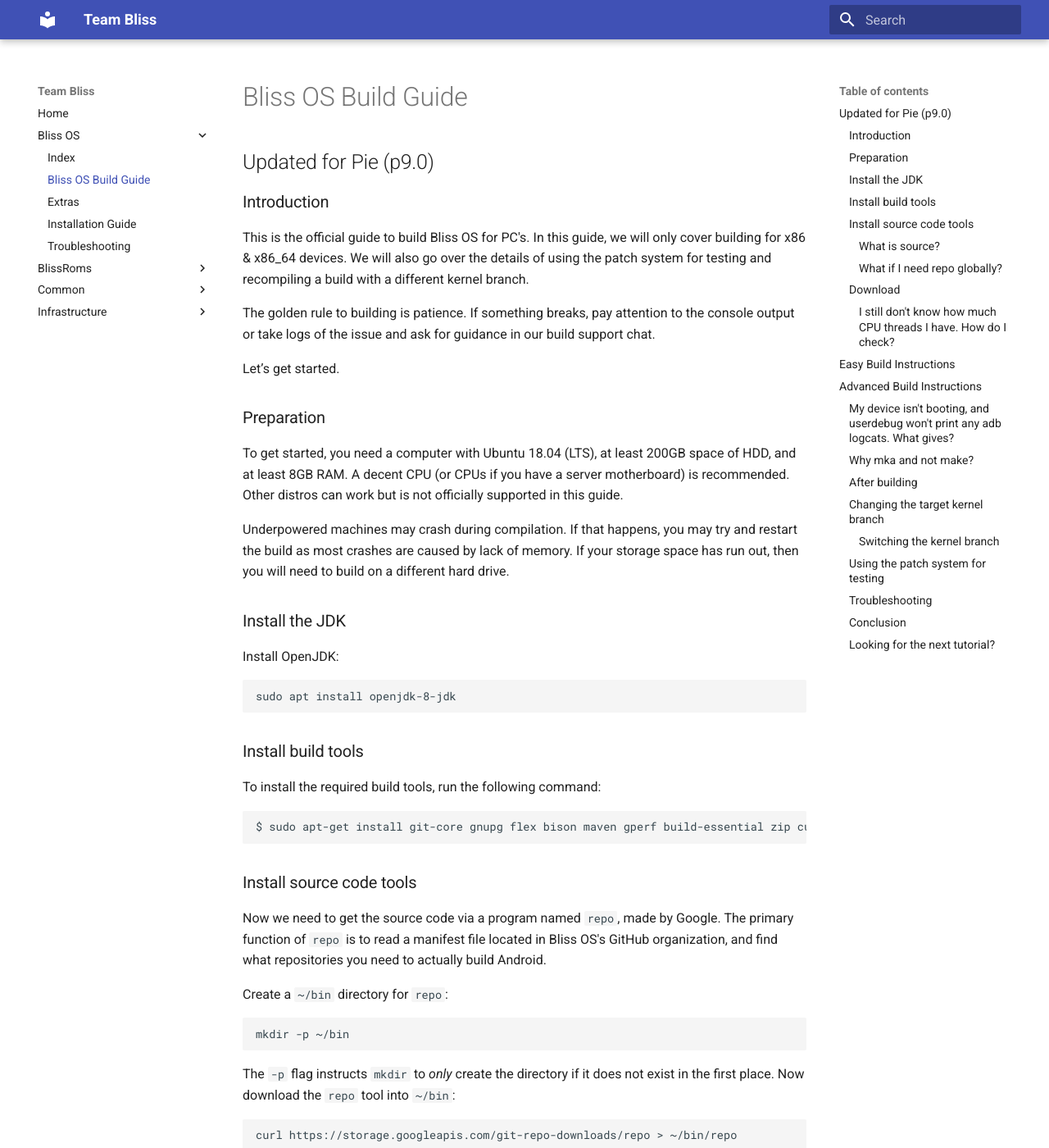
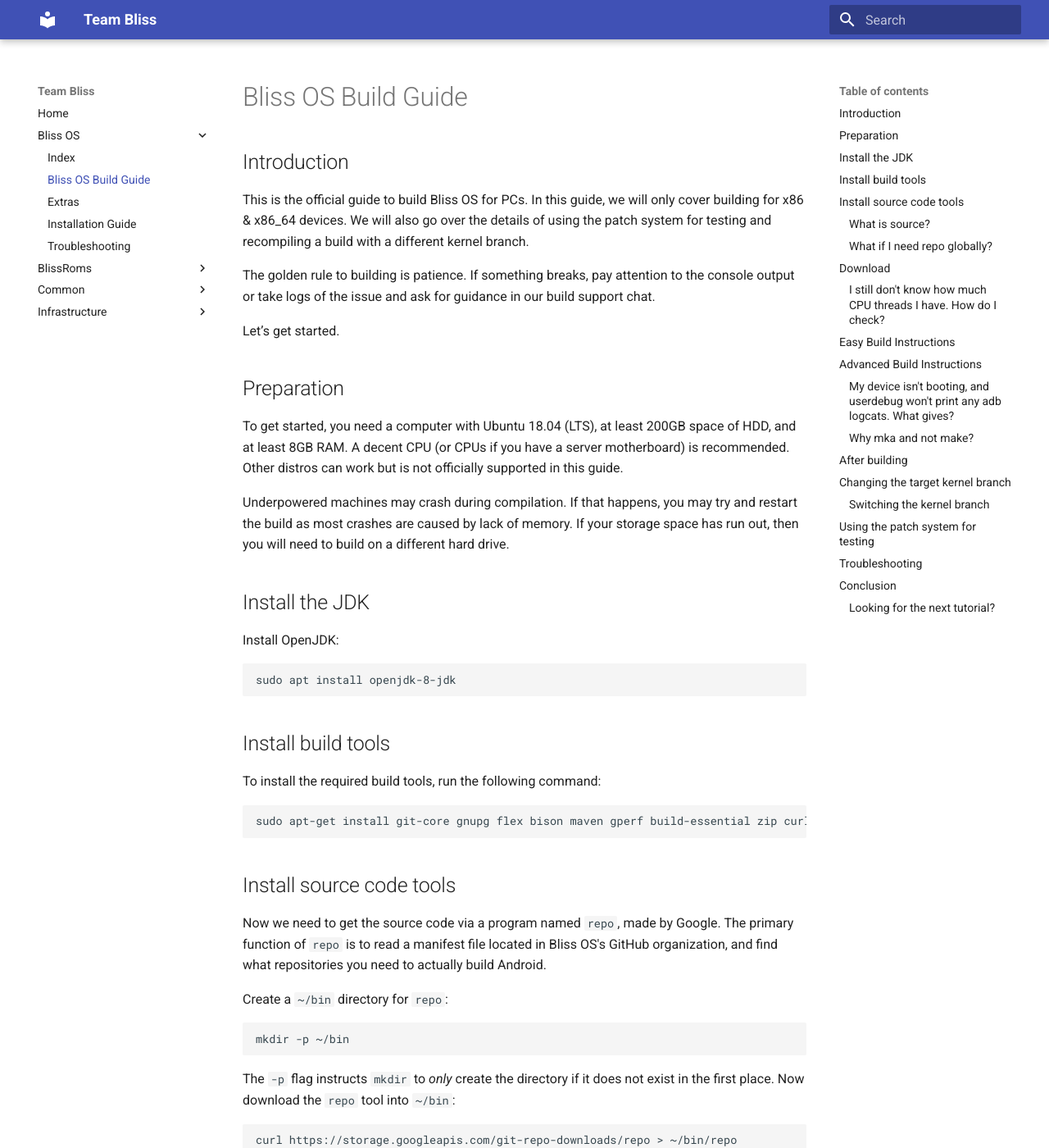
Before and after one commit to BlissRoms/Documentation-old, an MkDocs documentation site: the page built from docs/Bliss OS/build-guide.md, in a window 1280 px wide and 1400 px high. Shown: the whole window at 82% size. Built offline with MkDocs 1.6.1 and Material for MkDocs 9.7.7, drawn with Linux system fonts in a browser that asks for light colours; some of the changed text lies outside the part shown.

Commit message:
Reformat for easy viewing
Change-Id: Id78a200ed4b996036663322a005a742cec0c2e0a

```diff
--- a/docs/Bliss OS/build-guide.md
+++ b/docs/Bliss OS/build-guide.md
@@ -1,35 +1,33 @@
 # Bliss OS Build Guide
 
-## Updated for Pie (p9.0)
+## Introduction
 
-### Introduction
-
-This is the official guide to build Bliss OS for PC's. In this guide, we will only cover building for x86 & x86_64 devices. We will also go over the details of using the patch system for testing and recompiling a build with a different kernel branch.
+This is the official guide to build Bliss OS for PCs. In this guide, we will only cover building for x86 & x86_64 devices. We will also go over the details of using the patch system for testing and recompiling a build with a different kernel branch.
 
 The golden rule to building is patience. If something breaks, pay attention to the console output or take logs of the issue and ask for guidance in our build support chat.
 
 Let’s get started.
 
-### Preparation
+## Preparation
 
 To get started, you need a computer with Ubuntu 18.04 (LTS), at least 200GB space of HDD, and at least 8GB RAM. A decent CPU (or CPUs if you have a server motherboard) is recommended. Other distros can work but is not officially supported in this guide.
 
 Underpowered machines may crash during compilation. If that happens, you may try and restart the build as most crashes are caused by lack of memory. If your storage space has run out, then you will need to build on a different hard drive.
 
-### Install the JDK
+## Install the JDK
 
 Install OpenJDK:
 
     sudo apt install openjdk-8-jdk
 
-### Install build tools
+## Install build tools
 
 To install the required build tools, run the following command:
 
-    $ sudo apt-get install git-core gnupg flex bison maven gperf build-essential zip curl zlib1g-dev gcc-multilib g++-multilib libc6-dev-i386  lib32ncurses5-dev x11proto-core-dev libx11-dev lib32z-dev ccache libgl1-mesa-dev libxml2-utils xsltproc unzip squashfs-tools python-mako libssl-dev ninja-build lunzip syslinux syslinux-utils gettext genisoimage gettext bc xorriso libncurses5
+    sudo apt-get install git-core gnupg flex bison maven gperf build-essential zip curl zlib1g-dev gcc-multilib g++-multilib libc6-dev-i386  lib32ncurses5-dev x11proto-core-dev libx11-dev lib32z-dev ccache libgl1-mesa-dev libxml2-utils xsltproc unzip squashfs-tools python-mako libssl-dev ninja-build lunzip syslinux syslinux-utils gettext genisoimage gettext bc xorriso libncurses5
 
 
-### Install source code tools
+## Install source code tools
 
 Now we need to get the source code via a program named `repo`, made by Google. The primary function of `repo` is to read a manifest file located in Bliss OS's GitHub organization, and find what repositories you need to actually build Android.
 
@@ -62,13 +60,13 @@ Which can be shortened to:
 
     . .bashrc
 
-#### What is `source`?
+### What is `source`?
 
 `source` is a `bash` command to read aliases, functions, and commands from the specified file. Typically, you'll supply `bash` with a configuration file such as `.bashrc` or `.bash_profile`, or an initialization file such as `envsetup.sh`. The difference is that while the configuration file lists configuration and user-defined aliases and functions, initialization files typically hold build commands such as `breakfast`, `brunch`, and `lunch`. Without those commands building would be significantly harder as you would have to memorize the long command to invoke a build manually!
 
 But why do you need to run it after modifying a file? Well, `bash` cannot automatically detect changes in our files. To solve this, we either `source` it or log out and log back in, forcing `bash` to reload configuration files. Keep this in mind, because unlike configuration files, if you forget to `source` initialization files, build commands will not function!
 
-#### What if I need `repo` globally?
+### What if I need `repo` globally?
 
 If you need the `repo` tool to be available anywhere, you will need to first download `repo` to your home directory, move it with `sudo` and give it executable permissions. The exact commands are as follows:
 
@@ -80,7 +78,7 @@ If you need the `repo` tool to be available anywhere, you will need to first dow
 
 Now we’re ready to download the source code.
 
-### Download
+## Download
 
 Create a directory for the source:
 
@@ -112,7 +110,7 @@ Problems syncing? :
 
 `-c` is for pulling in only the current branch, instead of the entire history. This is useful if you need the downloads fast and don’t want the entire history to be downloaded. This is used by default unless specified otherwise.
 
-#### I still don't know how much CPU threads I have. How do I check?
+### I still don't know how much CPU threads I have. How do I check?
 
 Run `nproc`. The output should be something like this:
 
@@ -125,7 +123,7 @@ This means that there are 24 threads in your machine.
 
 ## Easy Build Instructions
 
-This will build an x86 based .ISO for PCs
+This will build an x86 based .ISO for PCs.
 
 Usage: `$ bash build-x86.sh options buildVariants blissBranch extraOptions`
 Options:
@@ -198,7 +196,7 @@ For 64 bit devices:
 
 Let's break down the command. `lunch` initializes the proper environmental variables required for the build tools to build your specific device. Things like `BLISS_DEVICE` and other variables are set in this stage, and the changed variables will be shown as output. `x86` or `x86_64` is the specific device we are building. Finally, `userdebug` means that we will build a user-debuggable variant. This is usually what most ROMs use for publishing their builds. Manufacturers typically use `user` which disables most of the useful Android Logcats.
 
-#### My device isn't booting, and `userdebug` won't print any `adb logcat`s. What gives?
+### My device isn't booting, and `userdebug` won't print any `adb logcat`s. What gives?
 
 There is a third build variant called `eng`, short for engineering builds. These builds will activate `adb logcat` during boot, and will show you exactly what is going wrong, where, and why. However, these builds are **NOT** recommended for normal usage as they are not securely hardened, have log spam that will slow down your device, and other unexpected problems like userspace utilities crashing during runtime. If you want to submit your device for mainline, do **NOT** submit an `eng` build!
 
@@ -218,13 +216,13 @@ After that is complete, we can start the main building process. Run:
 
 And the build should start. The build process will take a long time. Prepare to wait a few hours, even on a decent machine.
 
-#### Why `mka` and not `make`?
+### Why `mka` and not `make`?
 
 `make` only runs with 1 thread. `mka` is properly aliased to use all of your threads by checking `nproc`.
 
 If you want to customize your thread count (maybe you're building with a fan-screaming laptop in a quiet coffee shop), use `make -j#`, replacing the hash with the number of threads (example of `make -j4`).
 
-### After building
+## After building
 
 There are two outcomes to a build - either it fails and you get a red error message from `make`, or it succeeds and you see the Bliss logo in ASCII. If you encounter the former, you need to go back and fix whatever it's complaining about. Typically, 90% of the time the problem will be in your device tree. For the other 10%, submit a bug report to the ROM developers. Be sure to include the full log of your build to help diagnose the problem, and your device tree.
 
@@ -234,11 +232,11 @@ If you face the latter, congratulations! You've successfully built BlissRoms for
 
 In here, you’ll find an `.iso` that goes along the lines of `Bliss-v11.9--OFFICIAL-20190801-1619_x86_64_k-k4.9.153_m-18.3.5-pie-x86-llvm80_f-dev-kernel.org.iso`.
 
-### Changing the target kernel branch
+## Changing the target kernel branch
 
 Sometimes, you might be working on a device that requires a different kernel branch. In order to switch kernels effectively on Bliss OS, they need to be compiled with the OS at build time.
 
-#### Switching the kernel branch
+### Switching the kernel branch
 
 Start off by entering the kernel folder
 
@@ -266,7 +264,7 @@ And run our build command again to generate the `.iso` with the target kernel we
 	rm -rf out/target/product/x86_64/kernel
 	mka iso_img
 
-### Using the patch system for testing
+## Using the patch system for testing
 
 We use a patching method we adapted for Bliss from Intel's Project Celadon & phh-treble. This patching system allows us to bring in a good number of commits to add to the OS, and test how they apply or if there are any conflicts.
 
@@ -296,7 +294,7 @@ After that is complete, you can `make clean` and run the patch system from your
 
 This should start patching all the source files. Once that is complete, you can rebuild.
 
-### Troubleshooting
+## Troubleshooting
 
 If your build failed, there are a couple things you can try.
 
@@ -308,7 +306,7 @@ If your build failed, there are a couple things you can try.
 
 If something goes wrong and you've tried everything above, first use Google to look up your error! Most of the errors you encounter is due to misconfiguration and wrong commands entered. More often than not, Google will have the answer you are looking for. If you're still stuck and nothing fixes the problem, then ask us via our Telegram Build Support chat.
 
-### Conclusion
+## Conclusion
 
 Building a ROM is very hard and tedious and the results are very rewarding! If you managed to follow along, congratulations!
 
```
